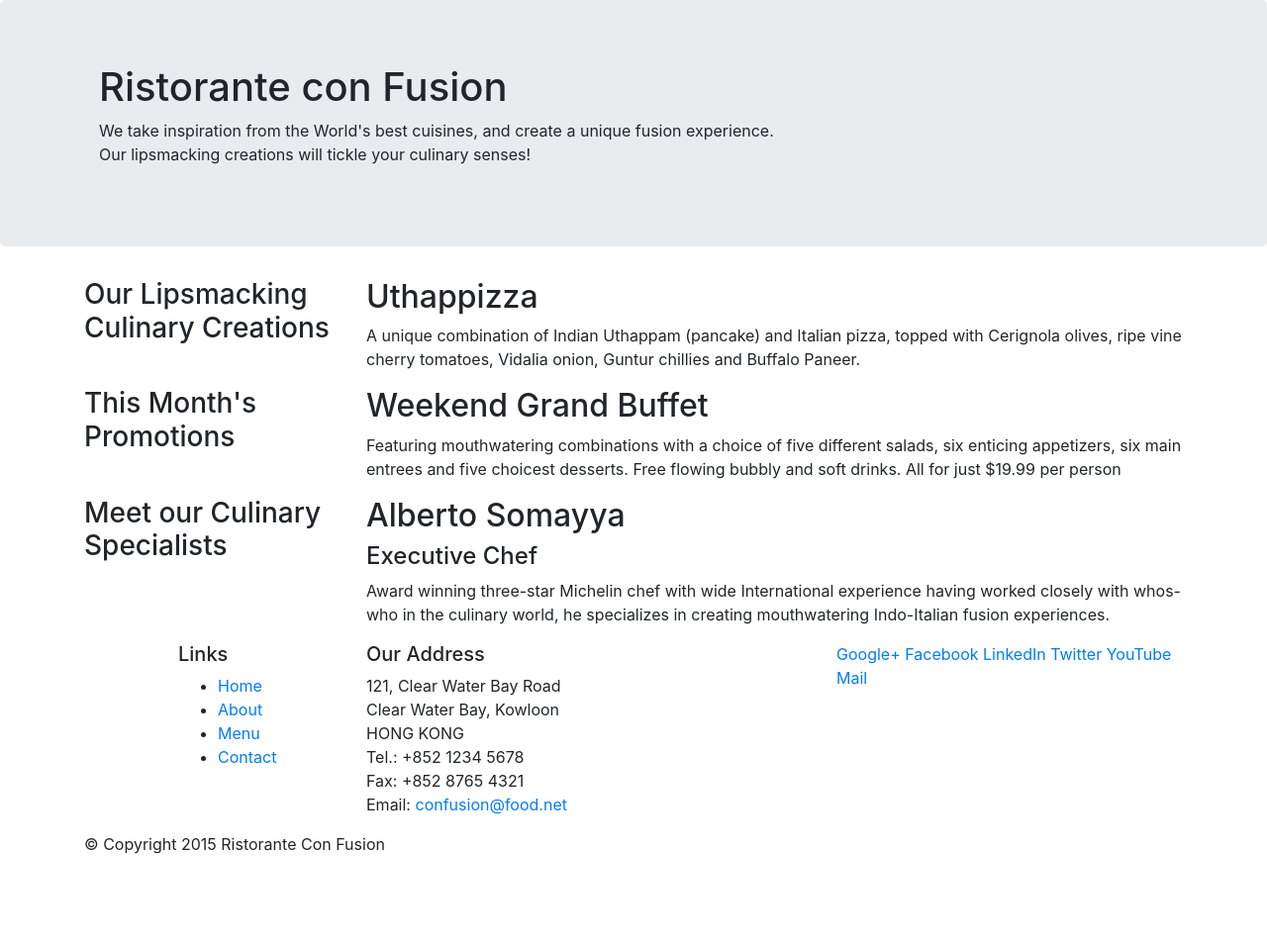
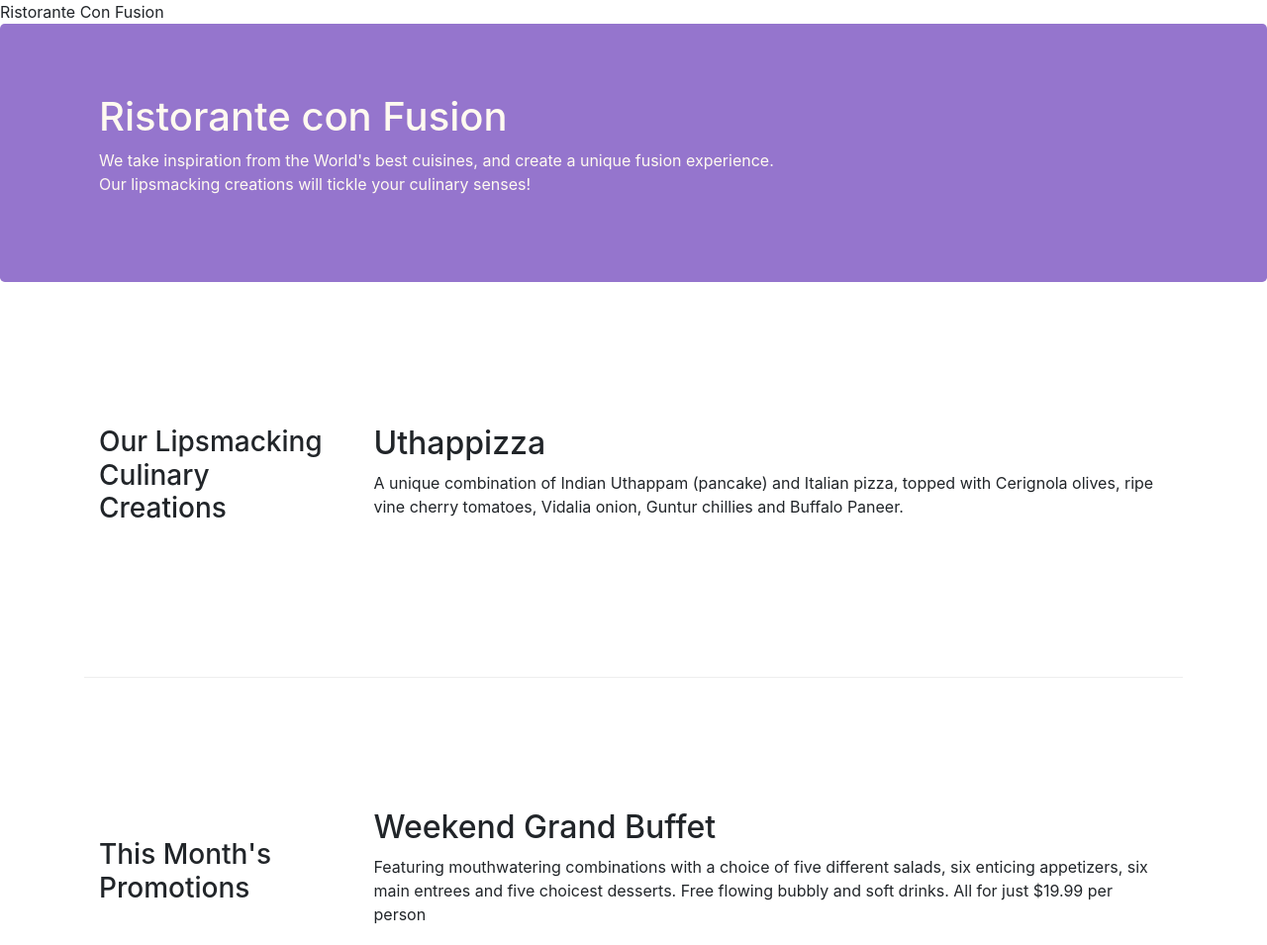
Before and after one commit to zasalexDS/conFusion, a website: page index.html in a window 1280 px wide. Shown: the top 955 px of the page at 99% size. Before the commit the page ends 881 px from the top, so only its background shows below. Drawn offline with nearby package versions, Linux system fonts and the light colour scheme.

Commit message:
bootstrap grid p2

```diff
--- /dev/null
+++ b/css/styles.css
@@ -0,0 +1,30 @@
+.row-header{
+  margin: 0px auto;
+  padding: 0px auto;
+}
+
+.row-content{
+  margin: 0px auto;
+  padding: 50px 0px 50px 0px;
+  border-bottom: 1px ridge;
+  min-height: 400px;
+}
+
+.footer {
+  background: #D1C4E9;
+  margin: 0px auto;
+  padding: 20px 0px 20px 0px;
+}
+
+.jumbotron {
+  padding: 70px 30px 70px 30px;
+  margin: 0px auto;
+  background: #9575CD;
+  color: floralwhite;
+}
+
+address{
+  font-size: 80%;
+  margin: 0px;
+  color: #0f0f0f;
+}
--- a/index.html
+++ b/index.html
@@ -9,6 +9,7 @@
 
     <!-- Bootstrap CSS -->
     <link rel="stylesheet" href="node_modules/bootstrap/dist/css/bootstrap.min.css">
+    <link rel="stylesheet" href="css/styles.css"
     <title>Ristorante Con Fusion</title>
 </head>
 
@@ -16,7 +17,7 @@
 
     <header class="jumbotron">
         <div class="container">
-            <div class="raw">
+            <div class="raw row-header">
                 <div class="col-12 col-sm-8">
                     <h1>Ristorante con Fusion</h1>
                     <p>We take inspiration from the World's best cuisines, and create a unique fusion experience. Our lipsmacking creations will tickle your culinary senses!</p>
@@ -28,18 +29,18 @@
     </header>
 
     <div class="container">
-        <div class = "row">
-            <div class="col-sm-4 push-sm-8 col-md-3 push-md-9">
+        <div class = "row row-content align-items-center">
+            <div class="col-sm-4 col-md-3 flex-last">
                 <h3>Our Lipsmacking Culinary Creations</h3>
             </div>
-            <div class="col-sm pull-sm-4 col-md pull-md-3">
+            <div class="col-sm col-md flex-first">
                 <h2>Uthappizza</h2>
                 <p>A unique combination of Indian Uthappam (pancake) and Italian pizza, topped with Cerignola olives, ripe vine cherry tomatoes, Vidalia onion, Guntur chillies and Buffalo Paneer.</p>
             </div>
         </div>
 
 
-        <div class = "row">
+        <div class = "row row-content align-items-center">
             <div class="col-sm-4 col-md-3">
                 <h3>This Month's Promotions</h3>
             </div>
@@ -49,11 +50,11 @@
             </div>
         </div>
 
-        <div class = "row">
-            <div class="col-sm-4  push-sm-8 col-md-3 push-md-9">
+        <div class = "row row-content align-items-center">
+            <div class="col-sm-4  col-md-3 flex-last">
                 <h3>Meet our Culinary Specialists</h3>
             </div>
-            <div class="col-sm pull-sm-4 col-md pull-md-3">
+            <div class="col-sm col-md flex-first">
                 <h2>Alberto Somayya</h2>
                 <h4>Executive Chef</h4>
                 <p>Award winning three-star Michelin chef with wide International experience having worked closely with whos-who in the culinary world, he specializes in creating mouthwatering Indo-Italian fusion experiences. </p>
@@ -61,12 +62,12 @@
         </div>
     </div>
 
-    <footer>
+    <footer class="footer">
         <div class="container">
-            <div class="row">
+            <div class="row ">
                 <div  class="col-5 offset-1 col-sm-2">
                     <h5>Links</h5>
-                    <ul>
+                    <ul class="list-unstyled">
                         <li><a href="#">Home</a></li>
                         <li><a href="#">About</a></li>
                         <li><a href="#">Menu</a></li>
@@ -84,8 +85,8 @@
 		              Email: <a href="mailto:confusion@food.net">confusion@food.net</a>
 		           </address>
                 </div>
-                <div class="col col-sm-4">
-                    <div>
+                <div class="col col-sm-4 align-self-center">
+                    <div style="text-align: center">
                         <a href="http://google.com/+">Google+</a>
                         <a href="http://www.facebook.com/profile.php?id=">Facebook</a>
                         <a href="http://www.linkedin.com/in/">LinkedIn</a>
@@ -95,7 +96,7 @@
                     </div>
                 </div>
            </div>
-           <div class="row">
+           <div class="row justify-content-center">
                 <div class="col-auto">
                     <p>© Copyright 2015 Ristorante Con Fusion</p>
                 </div>
```
